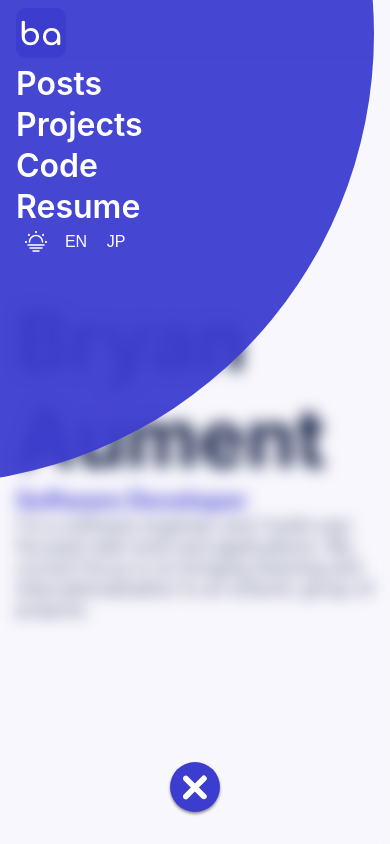
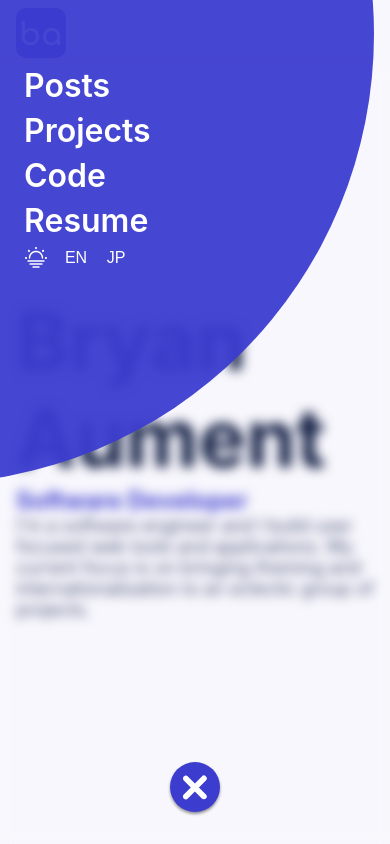
Before and after one commit to BryanAM/portfolio, a React (Create React App) app: page / in a window 390 px wide. Both pictures are taken after a click on the button 350 px from the left and 34 px from the top of the page. Built offline with nearby package versions, Linux system fonts and the light colour scheme.

Commit message:
worked on transitions for menu

```diff
--- a/src/components/Menu/MenuMobile/MenuMobile.jsx
+++ b/src/components/Menu/MenuMobile/MenuMobile.jsx
@@ -43,11 +43,18 @@ function MenuMobile({ menuOpen, setMenuOpen }) {
     close: {
       transition: {
         type: 'tween',
+        delay: 0.5,
         duration: 0.1,
         bounce: 0,
       },
       width: 48,
       height: 48,
+    },
+    hoverOpen: {
+      scale: 1.1,
+    },
+    hoverClose: {
+      scale: 1,
     },
   };
 
@@ -60,37 +67,74 @@ function MenuMobile({ menuOpen, setMenuOpen }) {
     },
   };
 
+  const navLinkVariants = {
+    slideIn: (i) => ({
+      opacity: 1,
+      x: 0,
+      transition: {
+        delay: i * 0.2,
+      },
+    }),
+    slideOut: (i) => ({
+      opacity: 0,
+      x: -200,
+      transition: {
+        delay: i * 0.05,
+      },
+    }),
+    hideMenu: {
+      opacity: 0,
+      x: -200,
+    },
+  };
+
   return (
     <>
       {/* Ref to close on outside click */}
       <motion.div
+        whileHover={`${menuOpen ? 'hoverClose' : 'hoverOpen'}`}
         initial={false}
         animate={menuOpen ? 'open' : 'close'}
         variants={menuVariants}
         ref={mobileMenuRef}
         className={`menu-mobile-wrapper ${menuOpen ? 'open' : ''}`}
       >
-        <button className={`menu-mobile-button ${menuOpen ? 'open' : ''}`} onClick={() => setMenuOpen(true)} type="button">
+        <button
+          className={`menu-mobile-button ${menuOpen ? 'open' : ''}`}
+          onClick={() => setMenuOpen(true)}
+          type="button"
+        >
           <MenuIcon />
         </button>
       </motion.div>
       <div ref={mobileStackRef}>
         <Stack className={`menu-mobile-stack ${menuOpen ? 'open' : ''}`} spacing={8} verticalSpacing={2} flexDirection="column">
-          <NavLink to="/posts" className="font-size-400">{t('menu.posts')}</NavLink>
-          <NavLink to="/projects" className="font-size-400">{t('menu.projects')}</NavLink>
-          <NavLink to="/code" className="font-size-400">{t('menu.code')}</NavLink>
-          <NavLink to="/resume" className="font-size-400">{t('menu.resume')}</NavLink>
+          <motion.span custom={1} initial="hideMenu" animate={menuOpen ? 'slideIn' : 'slideOut'} variants={navLinkVariants}><NavLink to="/posts" className="font-size-400">{t('menu.posts')}</NavLink></motion.span>
+          <motion.span custom={2} initial="hideMenu" animate={menuOpen ? 'slideIn' : 'slideOut'} variants={navLinkVariants}><NavLink to="/projects" className="font-size-400">{t('menu.projects')}</NavLink></motion.span>
+          <motion.span custom={3} initial="hideMenu" animate={menuOpen ? 'slideIn' : 'slideOut'} variants={navLinkVariants}><NavLink to="/code" className="font-size-400">{t('menu.code')}</NavLink></motion.span>
+          <motion.span custom={4} initial="hideMenu" animate={menuOpen ? 'slideIn' : 'slideOut'} variants={navLinkVariants}><NavLink to="/resume" className="font-size-400">{t('menu.resume')}</NavLink></motion.span>
           <Stack>
-            <button type="button" className="icon-button" onClick={() => setTheme(theme === 'theme' ? 'theme-dark' : 'theme')}>
+            <motion.button
+              type="button"
+              className="icon-button"
+              custom={5}
+              initial="hideMenu"
+              animate={`${menuOpen ? 'slideIn' : 'slideOut'}`}
+              variants={navLinkVariants}
+              onClick={() => setTheme(theme === 'theme' ? 'theme-dark' : 'theme')}
+            >
               {theme === 'theme' ? <SunIcon className="menu-mobile-theme-button" /> : <MoonIcon />}
-            </button>
-            <button className="text-button" type="button" onClick={() => i18next.changeLanguage('en')}>EN</button>
-            <button className="text-button" type="button" onClick={() => i18next.changeLanguage('jp')}>JP</button>
+            </motion.button>
+            <motion.button custom={6} initial="hideMenu" animate={menuOpen ? 'slideIn' : 'slideOut'} variants={navLinkVariants} className="text-button" type="button" onClick={() => i18next.changeLanguage('en')}>EN</motion.button>
+            <motion.button custom={7} initial="hideMenu" animate={menuOpen ? 'slideIn' : 'slideOut'} variants={navLinkVariants} className="text-button" type="button" onClick={() => i18next.changeLanguage('jp')}>JP</motion.button>
           </Stack>
         </Stack>
       </div>
       <motion.button
         variants={mobileCloseVariants}
+        whileHover={{
+          scale: 1.1,
+        }}
         animate={menuOpen ? 'open' : 'close'}
         initial="close"
         className={`floating-action-button menu-mobile-button-close ${menuOpen ? 'open' : ''}`}
--- a/src/components/Menu/MenuMobile/menuMobile.scss
+++ b/src/components/Menu/MenuMobile/menuMobile.scss
@@ -4,9 +4,10 @@
 .menu {
   .menu-mobile-stack {
     position: absolute;
-    visibility: hidden;
     left: 16px;
     top: 64px;
+    z-index: 2;
+
     .menu-mobile-theme-button {
       color: var(--menu-mobile-accent-color);
     }
@@ -78,6 +79,7 @@
   position: absolute;
   overflow: hidden;
   right: 16px;
+  z-index: 1;
 
   &::after {
     content: '';
--- a/src/components/Menu/menu.scss
+++ b/src/components/Menu/menu.scss
@@ -8,8 +8,9 @@
   z-index: 1;
 
   // blur all siblings
-  &.open ~ * {
-    filter: blur(8px);
+  &.open ~ .app-container {
+    filter: blur(6px);
+    transition-duration: 2s;
   }
 }
 
```
